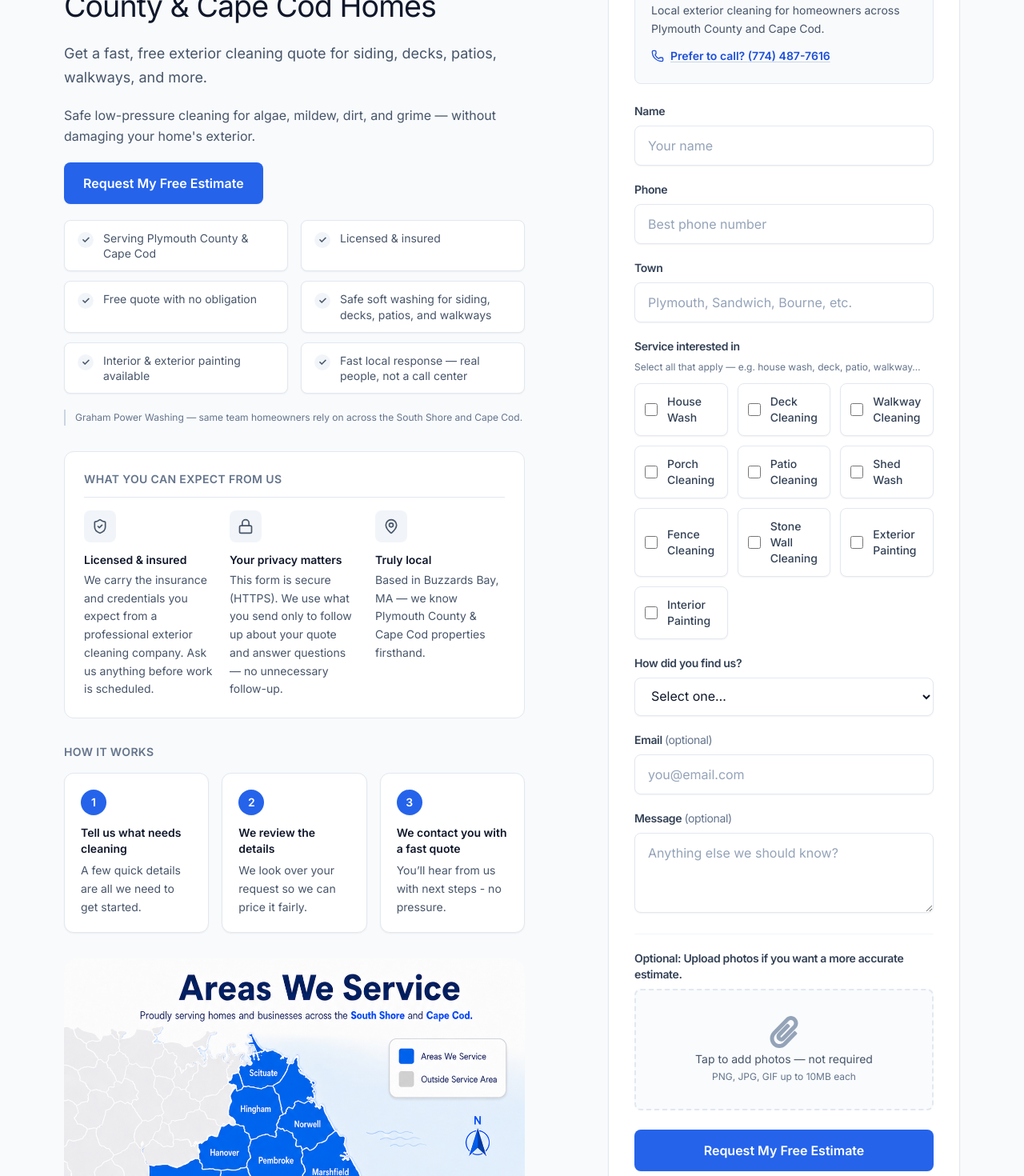
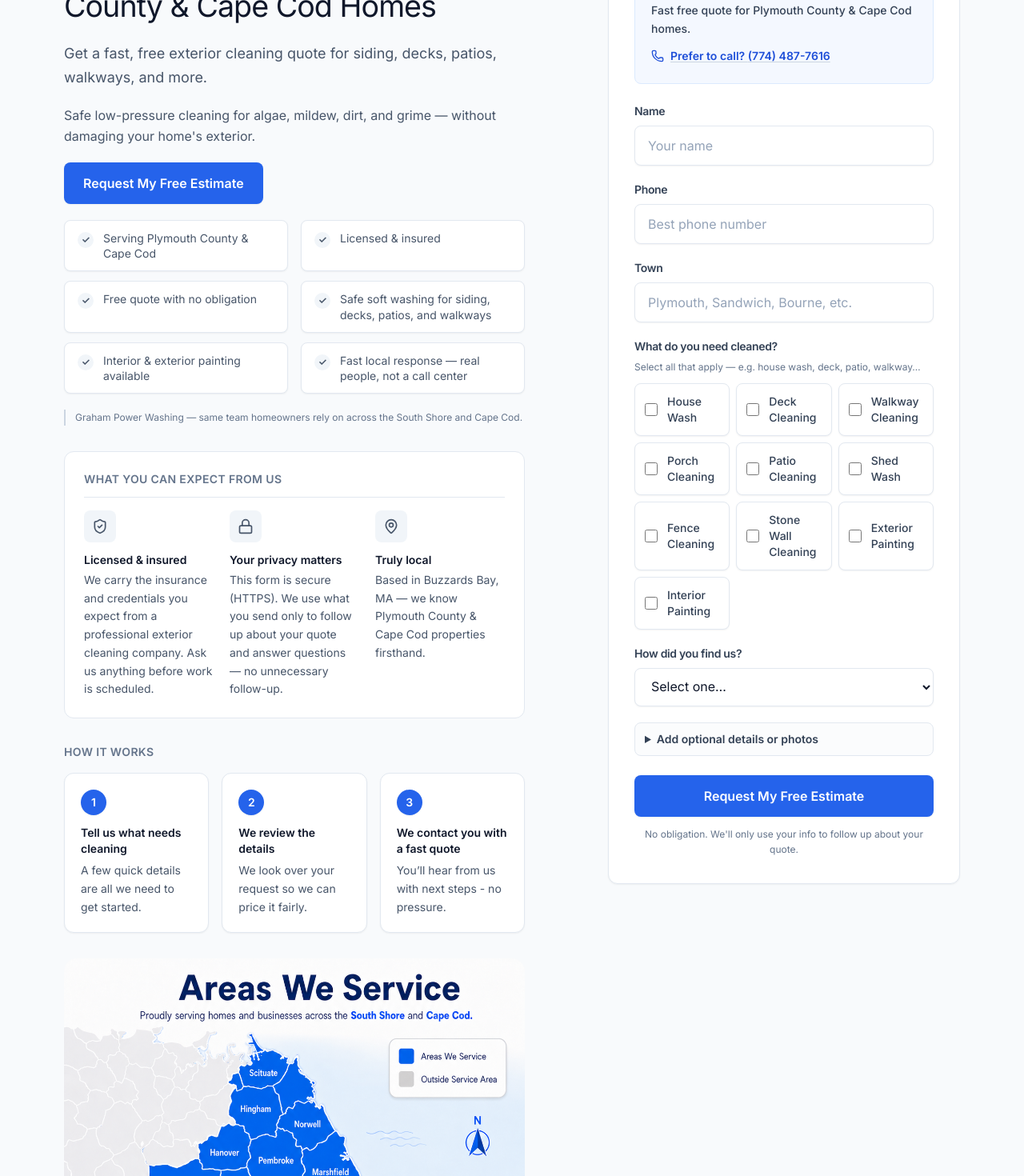
Before and after one commit to jaredvgraham/graham-power-washing, a Next.js app: page /quote in a window 1280 px wide. Shown: the part 280-1750 px from the top of the page at 80% size. Built offline with nearby package versions, Linux system fonts and the light colour scheme.

Commit message:
better qoute experience

```diff
--- a/src/components/AiQuote.tsx
+++ b/src/components/AiQuote.tsx
@@ -206,15 +206,15 @@ const GetAiQuote = () => {
   };
 
   const inputClasses =
-    "w-full rounded-lg border border-slate-200 bg-white px-4 py-3 text-base text-slate-900 shadow-sm placeholder:text-slate-400 transition-colors focus:border-blue-500 focus:outline-none focus:ring-2 focus:ring-blue-500/20";
+    "w-full rounded-lg border border-slate-200 bg-white px-3 py-2.5 text-base text-slate-900 shadow-sm placeholder:text-slate-400 transition-colors focus:border-blue-500 focus:outline-none focus:ring-2 focus:ring-blue-500/20 sm:px-4 sm:py-3";
   const labelClasses =
-    "mb-2 block text-sm font-semibold tracking-tight text-slate-700";
+    "mb-1.5 block text-sm font-semibold tracking-tight text-slate-700 sm:mb-2";
 
   return (
-    <div className="min-h-[calc(100vh-4rem)] bg-slate-50">
-      <div className="mx-auto max-w-6xl px-4 py-10 sm:py-12 lg:py-14">
-        <div className="grid gap-10 lg:grid-cols-[minmax(0,1fr)_min(440px,42%)] lg:gap-12 lg:items-start">
-          <div className="space-y-8 lg:max-w-xl">
+    <div className="bg-slate-50">
+      <div className="mx-auto max-w-6xl px-4 py-4 sm:py-12 lg:py-14">
+        <div className="grid gap-6 lg:grid-cols-[minmax(0,1fr)_min(440px,42%)] lg:gap-12 lg:items-start">
+          <div className="hidden space-y-8 lg:block lg:max-w-xl">
             <header className="space-y-5 text-left">
               <p className="text-[11px] font-semibold uppercase tracking-[0.2em] text-slate-500">
                 Graham Power Washing
@@ -312,9 +312,17 @@ const GetAiQuote = () => {
             <ServiceAreaMap compact showCta={false} />
           </div>
 
-          <div id="quote-form" className="scroll-mt-24 lg:scroll-mt-28">
-            <div className="rounded-xl border border-slate-200 bg-white p-6 shadow-sm sm:p-8">
-              <div className="mb-5 flex flex-wrap items-center gap-2 text-xs text-slate-600">
+          <div id="quote-form" className="scroll-mt-20 lg:scroll-mt-28">
+            <div className="rounded-xl border border-slate-200 bg-white p-4 shadow-sm sm:p-8">
+              <div className="mb-3 lg:hidden">
+                <p className="text-xs font-semibold uppercase tracking-[0.18em] text-slate-500">
+                  Graham Power Washing
+                </p>
+                <h1 className="mt-1 text-2xl font-bold tracking-tight text-slate-900">
+                  Get a Fast Free Quote
+                </h1>
+              </div>
+              <div className="mb-3 flex flex-wrap items-center gap-2 text-xs text-slate-600 sm:mb-5">
                 <span className="inline-flex items-center gap-1.5 rounded-md border border-slate-200 bg-slate-50 px-2.5 py-1 font-medium">
                   <Lock className="h-3.5 w-3.5 text-slate-500" aria-hidden />
                   Secure form
@@ -327,20 +335,19 @@ const GetAiQuote = () => {
                   Licensed & insured
                 </span>
               </div>
-              <div className="mb-6 rounded-lg border border-slate-200 bg-slate-50 p-4 sm:p-5">
-                <p className="text-sm leading-relaxed text-slate-600">
-                  Local exterior cleaning for homeowners across Plymouth County
-                  and Cape Cod.
+              <div className="mb-4 rounded-lg border border-blue-100 bg-blue-50/70 p-3 sm:mb-6 sm:p-5">
+                <p className="text-sm font-medium leading-relaxed text-slate-700">
+                  Fast free quote for Plymouth County &amp; Cape Cod homes.
                 </p>
                 <a
                   href={`tel:${clientData.phone}`}
-                  className="mt-3 inline-flex items-center gap-2 text-sm font-semibold text-blue-700 underline decoration-slate-300 underline-offset-2 transition hover:text-blue-800 hover:decoration-blue-600"
+                  className="mt-2 inline-flex items-center gap-2 text-sm font-semibold text-blue-700 underline decoration-slate-300 underline-offset-2 transition hover:text-blue-800 hover:decoration-blue-600 sm:mt-3"
                 >
                   <Phone className="h-4 w-4 shrink-0" aria-hidden />
                   Prefer to call? {formatPhoneDisplay(clientData.phone)}
                 </a>
               </div>
-              <form onSubmit={handleSubmit} className="space-y-5">
+              <form onSubmit={handleSubmit} className="space-y-3 sm:space-y-5">
                 <div>
                   <label htmlFor="name" className={labelClasses}>
                     Name
@@ -398,21 +405,21 @@ const GetAiQuote = () => {
                 </div>
                 <div>
                   <span id="services-label" className={labelClasses}>
-                    Service interested in
+                    What do you need cleaned?
                   </span>
-                  <p className="mb-3 text-xs text-slate-500">
+                  <p className="mb-2 text-xs text-slate-500 sm:mb-3">
                     Select all that apply — e.g. house wash, deck, patio,
                     walkway…
                   </p>
                   <div
-                    className="grid grid-cols-2 gap-3 md:grid-cols-3"
+                    className="grid grid-cols-2 gap-2 md:grid-cols-3"
                     role="group"
                     aria-labelledby="services-label"
                   >
                     {SERVICE_CHECKBOXES.map((option) => (
                       <label
                         key={option}
-                        className="flex cursor-pointer items-center gap-3 rounded-lg border border-slate-200 bg-white p-3 shadow-sm transition-colors hover:border-slate-300 hover:bg-slate-50/80"
+                        className="flex cursor-pointer items-center gap-2 rounded-lg border border-slate-200 bg-white px-2.5 py-2 shadow-sm transition-colors hover:border-slate-300 hover:bg-slate-50/80 sm:gap-3 sm:p-3"
                       >
                         <input
                           type="checkbox"
@@ -421,7 +428,7 @@ const GetAiQuote = () => {
                           onChange={() => handleOptionChange(option)}
                           className="h-4 w-4 shrink-0 rounded border-slate-300 text-blue-600 accent-blue-600 focus:ring-blue-500/30"
                         />
-                        <span className="text-sm font-medium capitalize text-slate-700">
+                        <span className="text-xs font-medium capitalize leading-tight text-slate-700 sm:text-sm">
                           {option.replace(/-/g, " ")}
                         </span>
                       </label>
@@ -471,6 +478,11 @@ const GetAiQuote = () => {
                     />
                   )}
                 </div>
+                <details className="rounded-lg border border-slate-200 bg-slate-50/60">
+                  <summary className="cursor-pointer px-3 py-2.5 text-sm font-semibold text-slate-700">
+                    Add optional details or photos
+                  </summary>
+                  <div className="space-y-3 border-t border-slate-200 p-3 sm:space-y-5 sm:p-4">
                     <div>
                       <label htmlFor="email" className={labelClasses}>
                         Email{" "}
@@ -502,23 +514,25 @@ const GetAiQuote = () => {
                         id="message"
                         name="message"
                         value={formData.message}
-                    className={`${inputClasses} min-h-[100px] resize-y`}
+                        className={`${inputClasses} min-h-[80px] resize-y`}
                         placeholder="Anything else we should know?"
                         onChange={(e) =>
                           setFormData({ ...formData, message: e.target.value })
                         }
                       />
                     </div>
-                <div className="border-t border-slate-100 pt-5">
+                    <div className="border-t border-slate-200 pt-3 sm:pt-5">
                       <label htmlFor="images" className={labelClasses}>
-                    Optional: Upload photos if you want a more accurate
-                    estimate.
+                        Photos{" "}
+                        <span className="font-normal text-slate-500">
+                          (optional)
+                        </span>
                       </label>
                       <div
                         role="button"
                         tabIndex={0}
                         aria-label="Optional: upload project photos"
-                    className="mt-2 flex cursor-pointer justify-center rounded-lg border-2 border-dashed border-slate-200 bg-slate-50/80 px-4 py-8 transition hover:border-slate-300 hover:bg-white"
+                        className="mt-2 flex cursor-pointer justify-center rounded-lg border-2 border-dashed border-slate-200 bg-white px-4 py-5 transition hover:border-slate-300 hover:bg-slate-50 sm:py-8"
                         onClick={() => inputFileRef.current?.click()}
                         onKeyDown={(e) => {
                           if (e.key === "Enter" || e.key === " ") {
@@ -528,9 +542,9 @@ const GetAiQuote = () => {
                         }}
                       >
                         <div className="space-y-1 text-center">
-                      <FaPaperclip className="mx-auto h-10 w-10 text-slate-400" />
+                          <FaPaperclip className="mx-auto h-7 w-7 text-slate-400 sm:h-10 sm:w-10" />
                           <p className="text-sm text-slate-600">
-                        Tap to add photos — not required
+                            Tap to add photos
                           </p>
                           <p className="text-xs text-slate-500">
                             PNG, JPG, GIF up to 10MB each
@@ -574,6 +588,8 @@ const GetAiQuote = () => {
                         </div>
                       )}
                     </div>
+                  </div>
+                </details>
                 <div className="pt-1">
                   {errorMessage && (
                     <div className="mt-4 rounded-lg border border-slate-200 bg-slate-100 p-4 text-sm text-slate-800">
--- a/src/components/Contact.tsx
+++ b/src/components/Contact.tsx
@@ -65,7 +65,7 @@ const Contact = () => {
             whileInView={{ opacity: 1, y: 0 }}
             viewport={{ once: true, amount: 0.05 }}
             transition={{ duration: 0.4, delay: 0.05 }}
-            className="lg:w-1/3 bg-gray-50 p-8 rounded-2xl shadow-lg border border-gray-200/80"
+            className="order-2 lg:order-1 lg:w-1/3 bg-gray-50 p-8 rounded-2xl shadow-lg border border-gray-200/80"
           >
             <h2 className="text-3xl font-bold text-gray-800 mb-6">
               Contact Information
@@ -119,7 +119,7 @@ const Contact = () => {
             whileInView={{ opacity: 1, y: 0 }}
             viewport={{ once: true, amount: 0.05 }}
             transition={{ duration: 0.4, delay: 0.08 }}
-            className="lg:w-2/3"
+            className="order-1 lg:order-2 lg:w-2/3"
           >
             <GetAiQuote />
           </motion.div>
```
Lines whose indentation alone changed are shown as unchanged.
